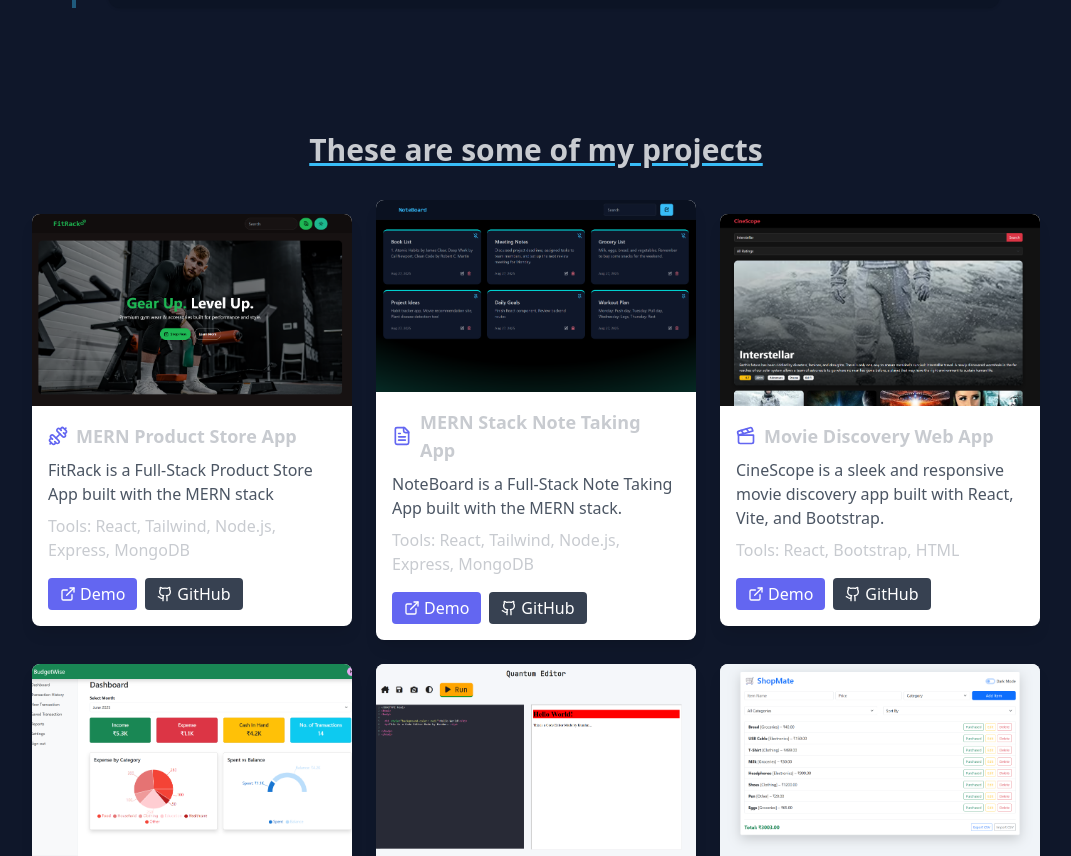
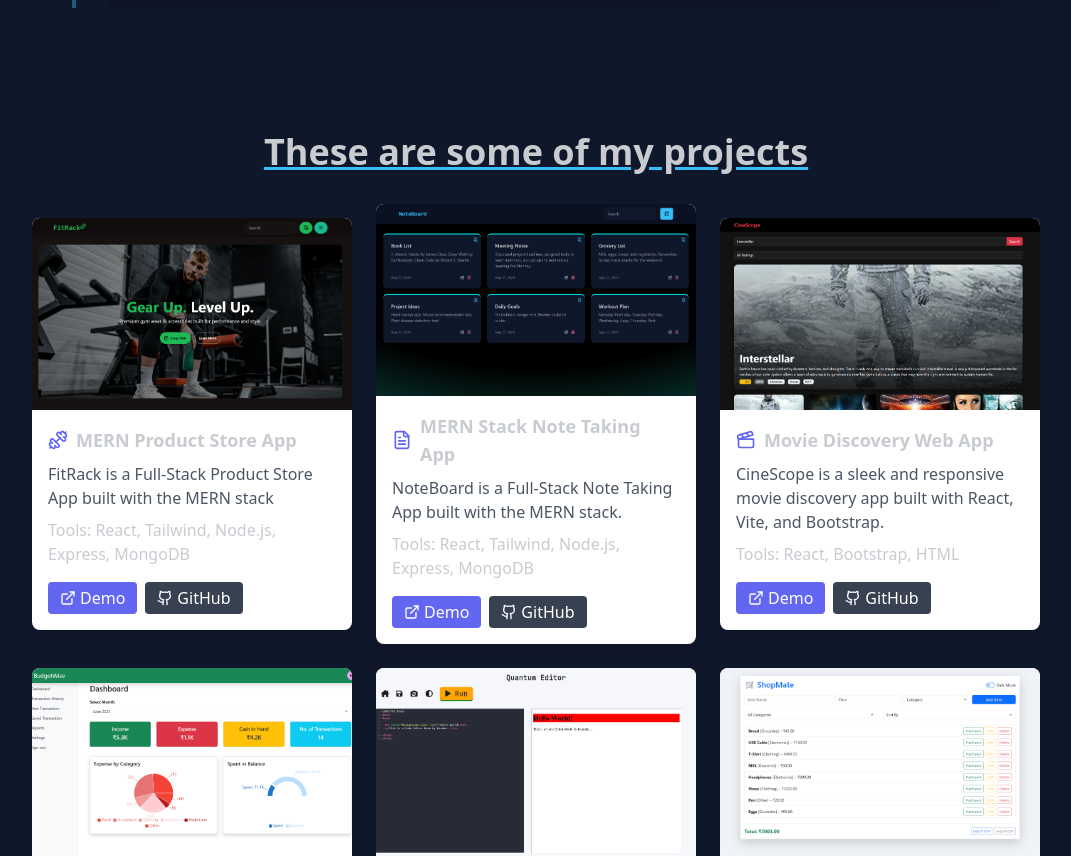
Before and after one commit to Kundan696922/portfolio-3, a React (Vite) app: page / in a window 1280 px wide. Shown: the part 2340-3196 px from the top of the page, without its empty margins (104-1175 px from the left). Built offline with nearby package versions, Linux system fonts and the light colour scheme.

Commit message:
fixed project section heading and scroll animation

```diff
--- a/src/sections/ProjectsSection.jsx
+++ b/src/sections/ProjectsSection.jsx
@@ -78,16 +78,13 @@ const ProjectsSection = () => {
       id="projects"
       className="min-h-screen flex flex-col items-center justify-center py-12 px-4"
     >
-      <h2 className="lg:text-3xl md:text-2xl text-xl font-bold text-center mb-8 underline decoration-primary">
+      <h2 className="text-2xl md:text-4xl font-bold text-center mb-8 underline decoration-primary">
         These are some of my projects
       </h2>
 
-      <div
-        className="grid gap-6 justify-center items-center sm:grid-cols-1 md:grid-cols-2 lg:grid-cols-3"
-        data-aos="fade-up"
-      >
+      <div className="grid gap-6 justify-center items-center sm:grid-cols-1 md:grid-cols-2 lg:grid-cols-3">
         {projects.map((project, idx) => (
-          <div key={idx} className="max-w-xs">
+          <div key={idx} className="max-w-xs" data-aos="fade-up">
             <ProjectCard project={project} />
           </div>
         ))}
```
